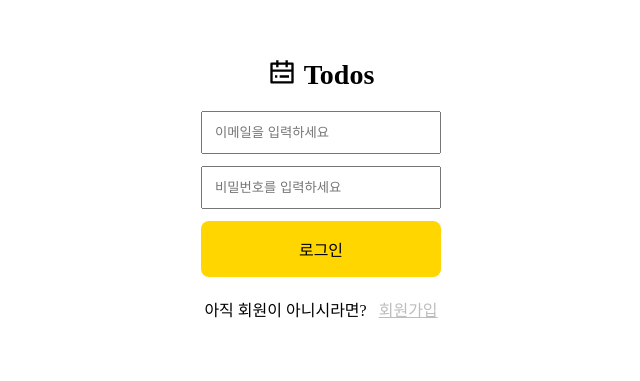
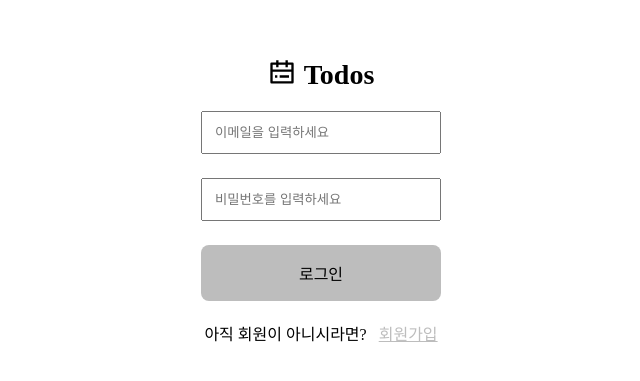
Before and after one commit to rjsej12/wanted-pre-onboarding-frontend, a React (Create React App) app: page /signin in a window 1280 px wide. Shown: the part 141-522 px from the top of the page, without its empty margins (319-959 px from the left). Built offline with nearby package versions, Linux system fonts and the light colour scheme.

Commit message:
feat: SignIn 페이지 기능구현

```diff
--- /dev/null
+++ b/src/commons/validation/validation.ts
@@ -0,0 +1,15 @@
+const email = (value: string) => {
+  return value.includes('@') ? '' : '이메일은 @를 포함해야 합니다.';
+};
+
+const password = (value: string) => {
+  return value.length >= 8 ? '' : '비밀번호는 8자리 이상이여야 합니다.';
+};
+
+interface IValidator {
+  [key: string]: any;
+  email: (value: string) => '' | '이메일은 @를 포함해야 합니다.';
+  password: (value: string) => '' | '비밀번호는 8자리 이상이여야 합니다.';
+}
+
+export const Validator: IValidator = { email, password };
--- /dev/null
+++ b/src/components/units/signin/SignIn.container.tsx
@@ -0,0 +1,44 @@
+import { useNavigate } from 'react-router-dom';
+import { authAPI } from '../../../commons/api/auth';
+import SignInUI from './SignIn.presenter';
+import { ChangeEvent, useState } from 'react';
+import { Validator } from '../../../commons/validation/validation';
+
+export default function SignIn() {
+  const navigate = useNavigate();
+  const [inputs, setInputs] = useState({ email: '', password: '' });
+  const [errors, setErrors] = useState({ email: '', password: '' });
+  const isAble =
+    [inputs.email, inputs.password].every((value) => value !== '') &&
+    [errors.email, errors.password].every((value) => value === '');
+
+  const handleSubmit = async (e: React.FormEvent<HTMLFormElement>) => {
+    e.preventDefault();
+
+    const res = await authAPI.signIn({ email: inputs.email, password: inputs.password });
+    console.log(res?.status);
+    if (res?.status === 401) {
+      alert('이메일 혹은 비밀번호가 잘못되었습니다');
+      return;
+    }
+
+    localStorage.setItem('accessToken', res?.data.access_token);
+    return navigate('/todo');
+  };
+
+  const handleChangeInput = (e: ChangeEvent<HTMLInputElement>) => {
+    const { name, value } = e.target;
+    setInputs({ ...inputs, [name]: value });
+    setErrors({ ...errors, [name]: Validator[name](value) });
+  };
+
+  return (
+    <SignInUI
+      handleSubmit={handleSubmit}
+      handleChangeInput={handleChangeInput}
+      emailError={errors.email}
+      passwordError={errors.password}
+      isDisabled={!isAble}
+    />
+  );
+}
--- /dev/null
+++ b/src/components/units/signin/SignIn.presenter.tsx
@@ -0,0 +1,37 @@
+import * as S from './SignIn.style';
+
+export default function SignInUI(props: any) {
+  return (
+    <S.Wrapper>
+      <S.TitleWrapper>
+        <S.InnerLogo />
+        <S.Title>Todos</S.Title>
+      </S.TitleWrapper>
+      <S.LoginForm onSubmit={props.handleSubmit}>
+        <S.Email
+          data-testid="email-input"
+          type="text"
+          placeholder="이메일을 입력하세요"
+          name="email"
+          onChange={props.handleChangeInput}
+        />
+        <S.Error>{props.emailError}</S.Error>
+        <S.Password
+          data-testid="password-input"
+          type="password"
+          placeholder="비밀번호를 입력하세요"
+          name="password"
+          onChange={props.handleChangeInput}
+        />
+        <S.Error>{props.passwordError}</S.Error>
+        <S.LoginButton data-testid="signin-button" disabled={props.isDisabled}>
+          로그인
+        </S.LoginButton>
+      </S.LoginForm>
+      <S.InnerWrapper>
+        <S.Text>아직 회원이 아니시라면?</S.Text>
+        <S.MoveToSignUp to="/signup">회원가입</S.MoveToSignUp>
+      </S.InnerWrapper>
+    </S.Wrapper>
+  );
+}
--- a/src/components/units/signin/SignIn.style.ts
+++ b/src/components/units/signin/SignIn.style.ts
@@ -56,7 +56,7 @@ export const Error = styled.div`
 export const LoginButton = styled.button`
   padding: 16px 10px;
   width: 100%;
-  background-color: #ffd600;
+  background-color: ${(props) => (props.disabled ? '#bdbdbd' : '#ffd600')};
   border: none;
   cursor: pointer;
   border-radius: 8px;
--- a/src/components/units/signin/SignIn.tsx
+++ /dev/null
@@ -1,21 +0,0 @@
-import * as S from './SignIn.style';
-
-export default function SignIn() {
-  return (
-    <S.Wrapper>
-      <S.TitleWrapper>
-        <S.InnerLogo />
-        <S.Title>Todos</S.Title>
-      </S.TitleWrapper>
-      <S.LoginForm>
-        <S.Email type="text" placeholder="이메일을 입력하세요" />
-        <S.Password type="password" placeholder="비밀번호를 입력하세요" />
-        <S.LoginButton>로그인</S.LoginButton>
-      </S.LoginForm>
-      <S.InnerWrapper>
-        <S.Text>아직 회원이 아니시라면?</S.Text>
-        <S.MoveToSignUp to="/signup">회원가입</S.MoveToSignUp>
-      </S.InnerWrapper>
-    </S.Wrapper>
-  );
-}
--- a/src/pages/signin/index.tsx
+++ b/src/pages/signin/index.tsx
@@ -1,4 +1,4 @@
-import SignIn from '../../components/units/signin/SignIn';
+import SignIn from '../../components/units/signin/SignIn.container';
 
 export default function SignInPage() {
   return <SignIn />;
```
